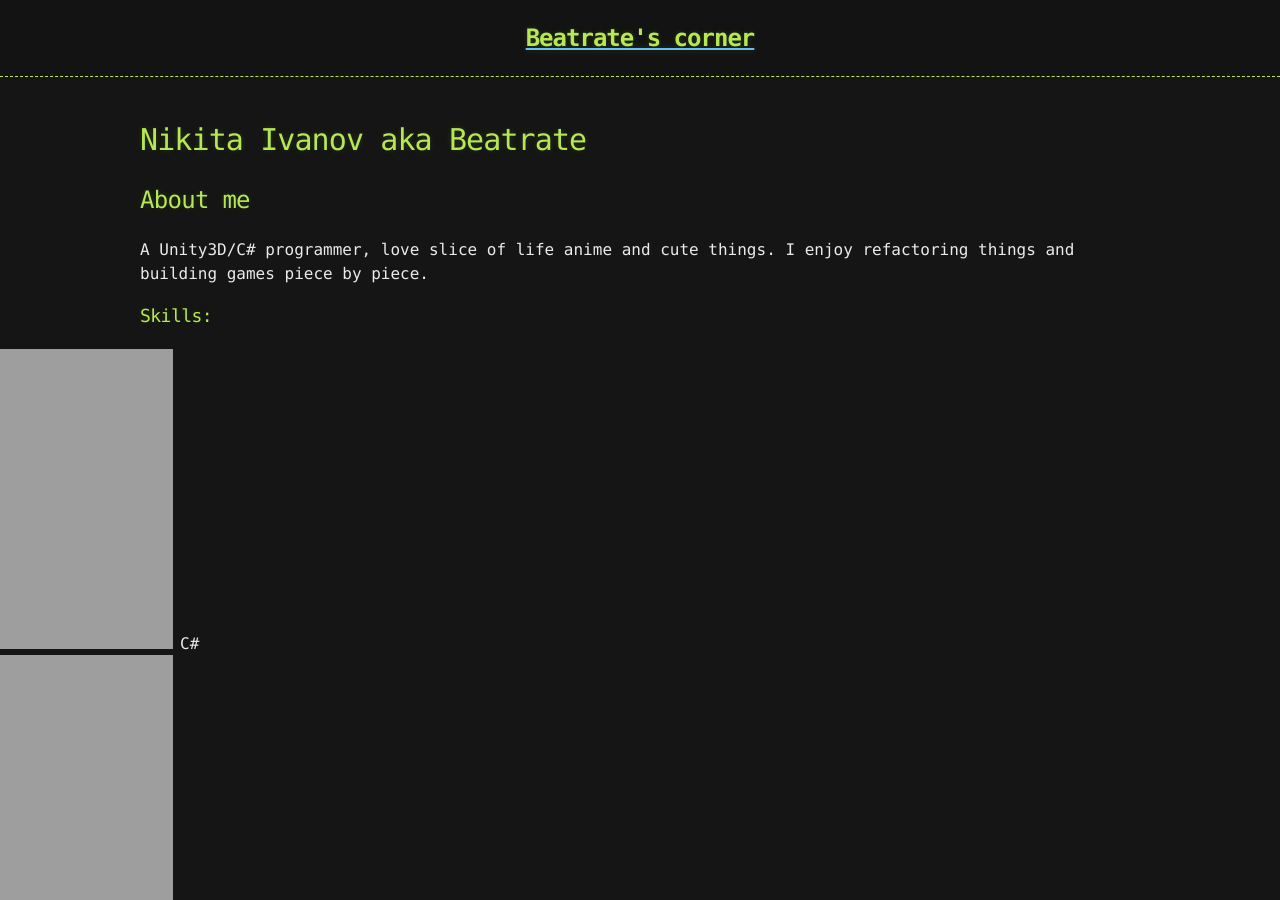
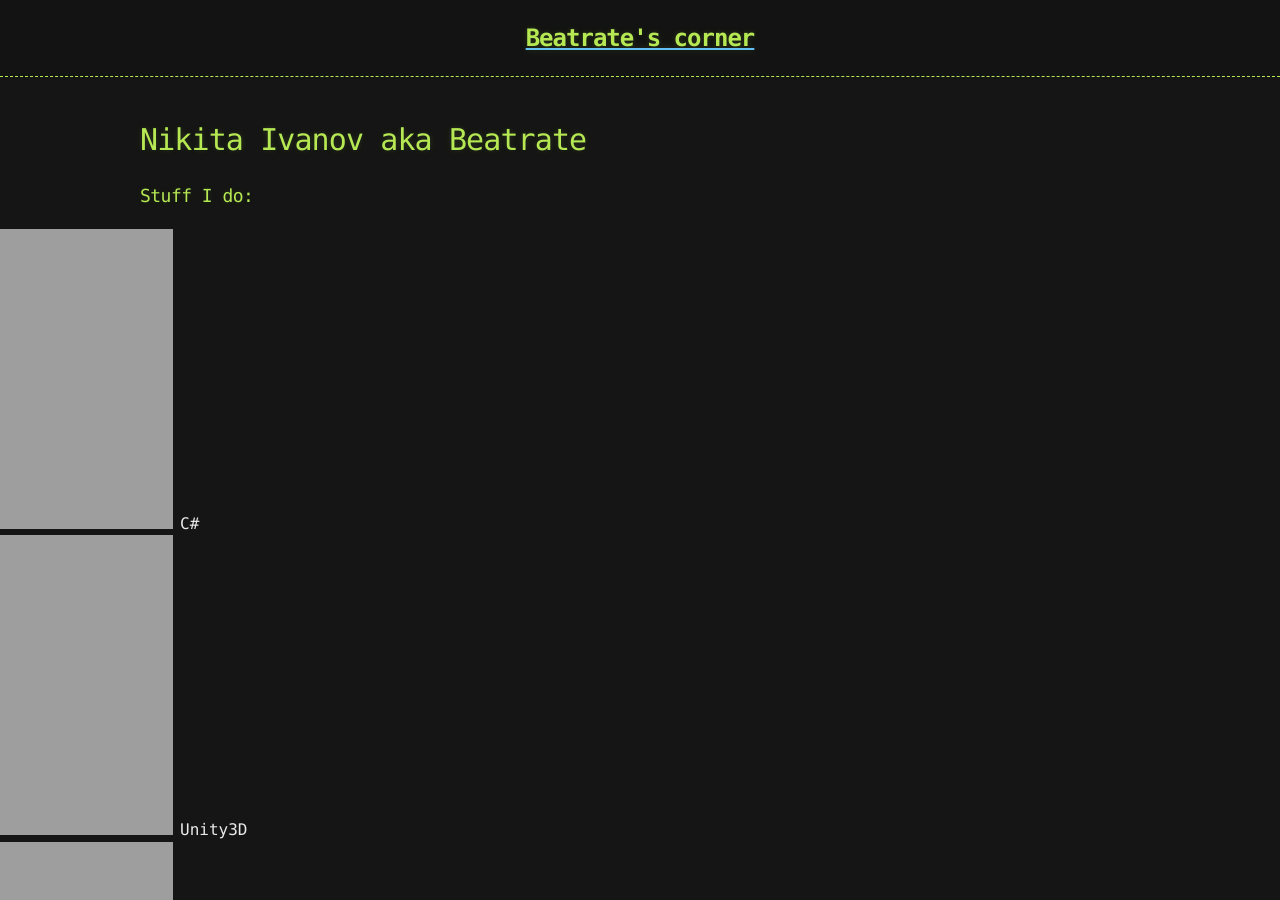
Before and after one commit to beatrate/beatrate.github.io, a Jekyll site: the page built from index.md, in a window 1280 px wide and 900 px high. Built offline with Jekyll 4.4.1, drawn with Linux system fonts in a browser that asks for light colours; our own code applies the rules of GitHub Pages for plain Markdown files.

Commit message:
Updated index.

```diff
--- a/index.md
+++ b/index.md
@@ -5,12 +5,7 @@ permalink: /
 
 # Nikita Ivanov aka Beatrate
 
-
-## About me
-A Unity3D/C# programmer, love slice of life anime and cute things.
-I enjoy refactoring things and building games piece by piece.
-
-### Skills:
+### Stuff I do:
 * C#
 * Unity3D
 * Writing custom editor tools
```
